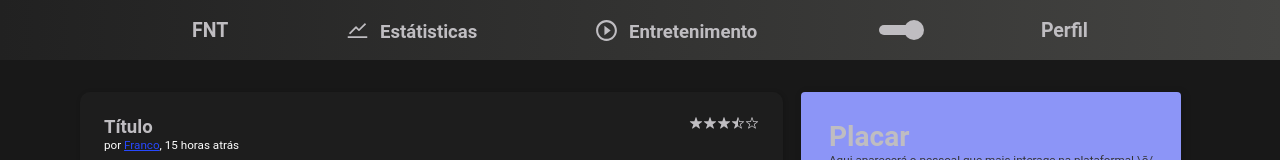
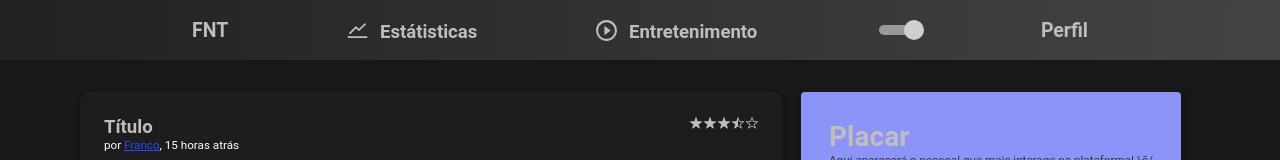
Before and after one commit to ARTHURPC03/FNT, a React (Create React App) app in the folder frontend/: page / in a window 1280 px wide. Shown: the top 160 px of the page. Built offline with nearby package versions, Linux system fonts and the light colour scheme.

Commit message:
ajuste switcher

```diff
--- a/frontend/src/components/Header/index.js
+++ b/frontend/src/components/Header/index.js
@@ -37,10 +37,10 @@ export default function Header({ toggleTheme }) {
           height={10}
           width={40}
           handleDiameter={20}
-          offColor={colors.text}
-          onColor={colors.text}
-          offHandleColor={colors.text}
-          onHandleColor={colors.text}
+          offColor="#717171"
+          onColor="#999999"
+          offHandleColor="#cfcfcf"
+          onHandleColor="#cfcfcf"
         />
         <Link to="/profile">
           <h2>Perfil</h2>
```
